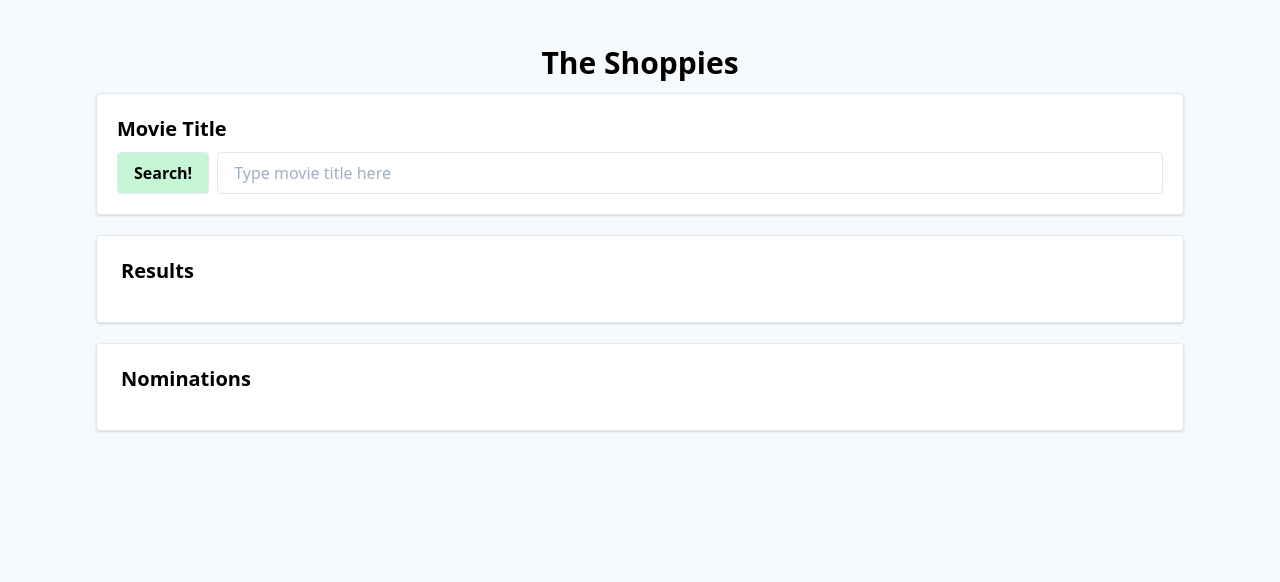
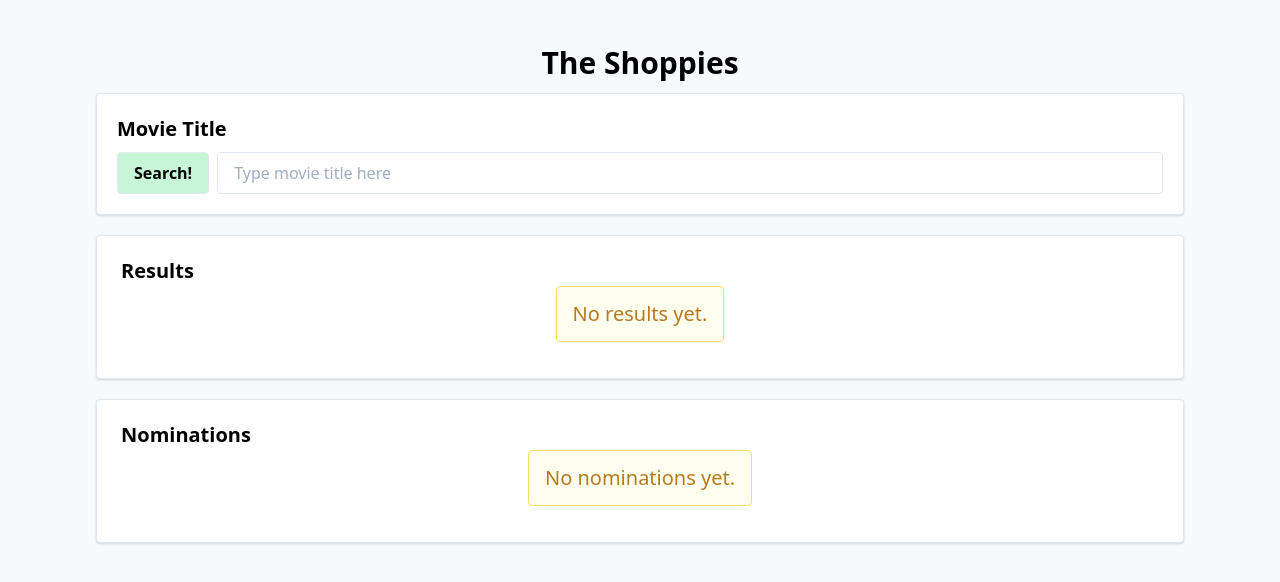
Before and after one commit to aidanay/shoppies, a Vue app: page / in a window 1280 px wide. Shown: the top 582 px of the page. Built offline with nearby package versions, Linux system fonts and the light colour scheme.

Commit message:
added alerts

```diff
--- a/src/App.vue
+++ b/src/App.vue
@@ -27,7 +27,17 @@
         <div id="results-wrapper" class="flex-1 bg-white border shadow rounded px-6 py-5 w-1/2">
           <h1 class="text-xl font-semibold">Results</h1>
           <div id="results-wrapper">
-            <MovieComponent :moviesList="moviesList" class="mt-4" />
+            <div v-if="JSON.stringify(moviesList) === '{}'" class="flex">
+              <div
+                class="bg-yellow-100 text-xl border border-yellow-400 text-yellow-700 mx-auto px-4 py-3 rounded relative mb-4 "
+                role="alert"
+              >
+                <span class="block sm:inline">No results yet.</span>
+              </div>
+            </div>
+            <div v-else>
+              <MovieComponent :moviesList="moviesList" class="mt-4" />
+            </div>
           </div>
         </div>
       </div>
@@ -42,8 +52,17 @@
             <span class="block sm:inline">Reached maximum number of nominations.</span>
           </div>
         </div>
-
-        <NominationComponent class="mt-4" />
+        <div v-if="!isEmpty" class="flex">
+          <div
+            class="bg-yellow-100 text-xl border border-yellow-400 text-yellow-700 mx-auto px-4 py-3 mb-4 rounded relative"
+            role="alert"
+          >
+            <span class="block sm:inline">No nominations yet.</span>
+          </div>
+        </div>
+        <div v-else>
+          <NominationComponent class="mt-4" />
+        </div>
       </div>
     </div>
   </div>
@@ -85,6 +104,15 @@ export default {
         return false
       }
     },
+    isEmpty() {
+      let movies = this.$store.getters.getNominatedMovies
+
+      if (movies.length === 1){
+        return true
+      } else {
+        return false
+      }
+    }
   },
 }
 </script>
```
